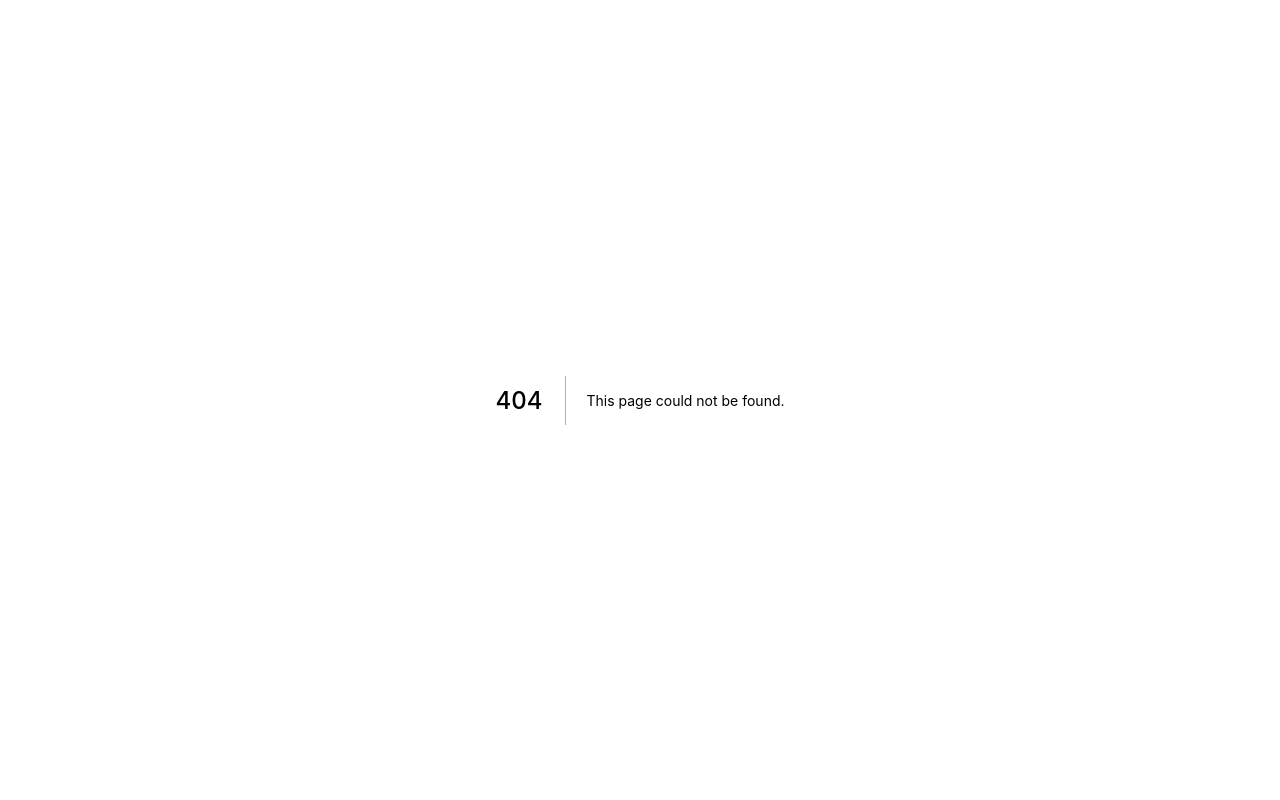
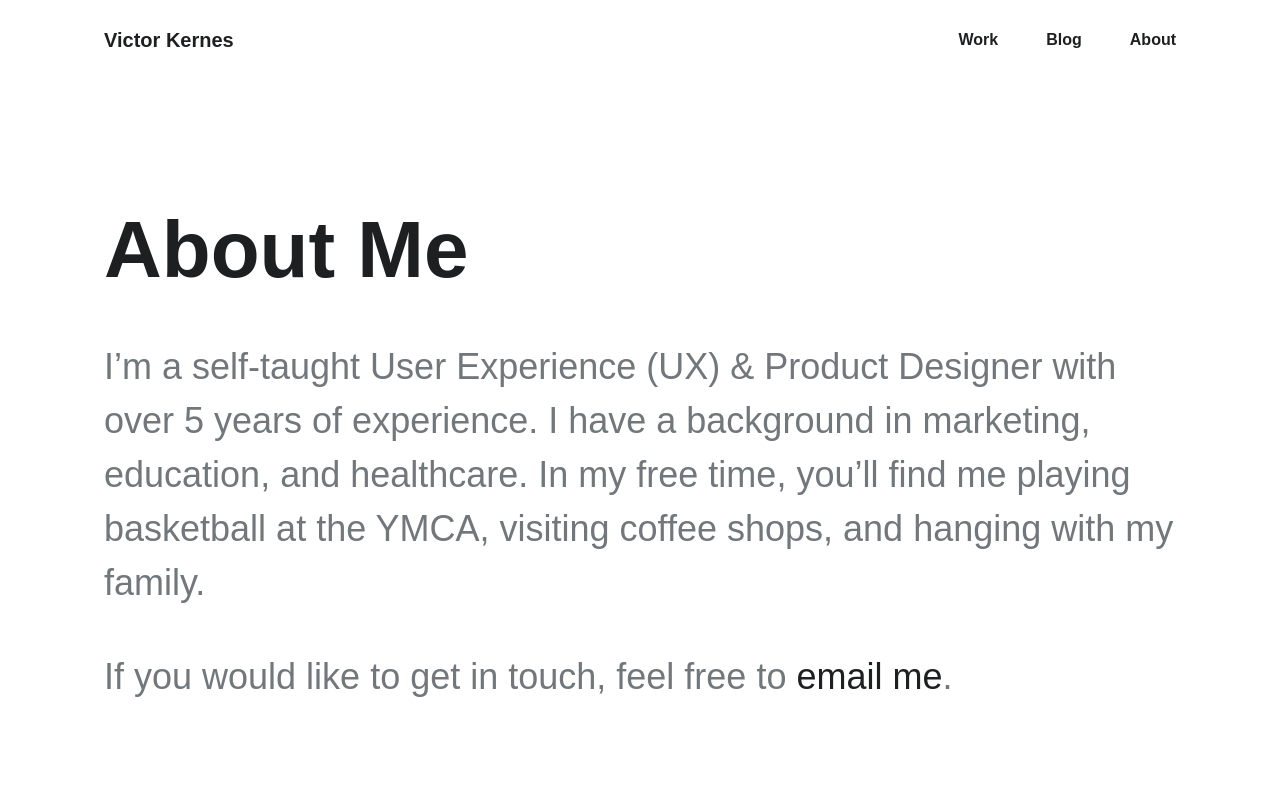
Before and after one commit to victorkernes/victor-kernes-next, a Next.js app: page /about in a window 1280 px wide. Before the commit this address had no page. Shown: the top 800 px of the page. Built offline with nearby package versions, Linux system fonts and the light colour scheme.

Commit message:
Add about page

```diff
--- a/components/Nav/Nav.module.css
+++ b/components/Nav/Nav.module.css
@@ -30,7 +30,7 @@
   color: var(--nav-hover-color);
 }
 .NavLink {
-  font-weight: 400;
+  font-weight: 600;
   cursor: pointer;
   text-decoration: none;
   color: var(--nav-color);
--- a/components/Nav/index.js
+++ b/components/Nav/index.js
@@ -15,13 +15,8 @@ const Nav = () => (
       <div className={styles.NavContainerRight}>
         <ul className={styles.NavLinksRight}>
           <li>
-            <a
-              href="../../static/Victor-Kernes-Resume.pdf"
-              alt="Résumé"
-              className={styles.NavLink}
-              download
-            >
-              Résumé
+            <a href="/#Work" alt="Work" className={styles.NavLink}>
+              Work
             </a>
           </li>
           <li>
@@ -35,11 +30,11 @@ const Nav = () => (
           </li>
           <li>
             <a
-              href="mailto:victorkernes@gmail.com"
-              alt="Contact"
+              href="/about"
+              alt="About"
               className={styles.NavLink}
             >
-              Contact
+             About
             </a>
           </li>
         </ul>
--- a/components/Work/index.js
+++ b/components/Work/index.js
@@ -2,7 +2,7 @@ import styles from "./Work.module.css";
 
 const Work = () => (
   <section className={styles.ProjectsSection}>
-    <h3 className={styles.ProjectHeader}>Work</h3>
+    <h3 className={styles.ProjectHeader} id="Work">Work</h3>
     <ul className={styles.ProjectList}>
       <li className={styles.ProjectItem}>
         <a
--- /dev/null
+++ b/pages/about/index.js
@@ -0,0 +1,19 @@
+import Page from "../../components/Page";
+
+export default () => (
+  <Page>
+    <section className={"AboutMeSection"}>
+      <h1 className={"f-headline AboutMeDescription"}>About Me</h1>
+      <h2 className={"f2 AboutMeContext"}>
+        I’m a self-taught User Experience (UX) & Product Designer with over 5
+        years of experience. I have a background in marketing, education, and
+        healthcare. In my
+        free time, you’ll find me playing basketball at the YMCA, visiting
+        coffee shops, and hanging with my family.
+      </h2>
+      <h2 className={"f2 AboutMeContext"}>
+        If you would like to get in touch, feel free to <a href="mailto:victorkernes@gmail.com">email me</a>.
+      </h2>
+    </section>
+  </Page>
+);
```
